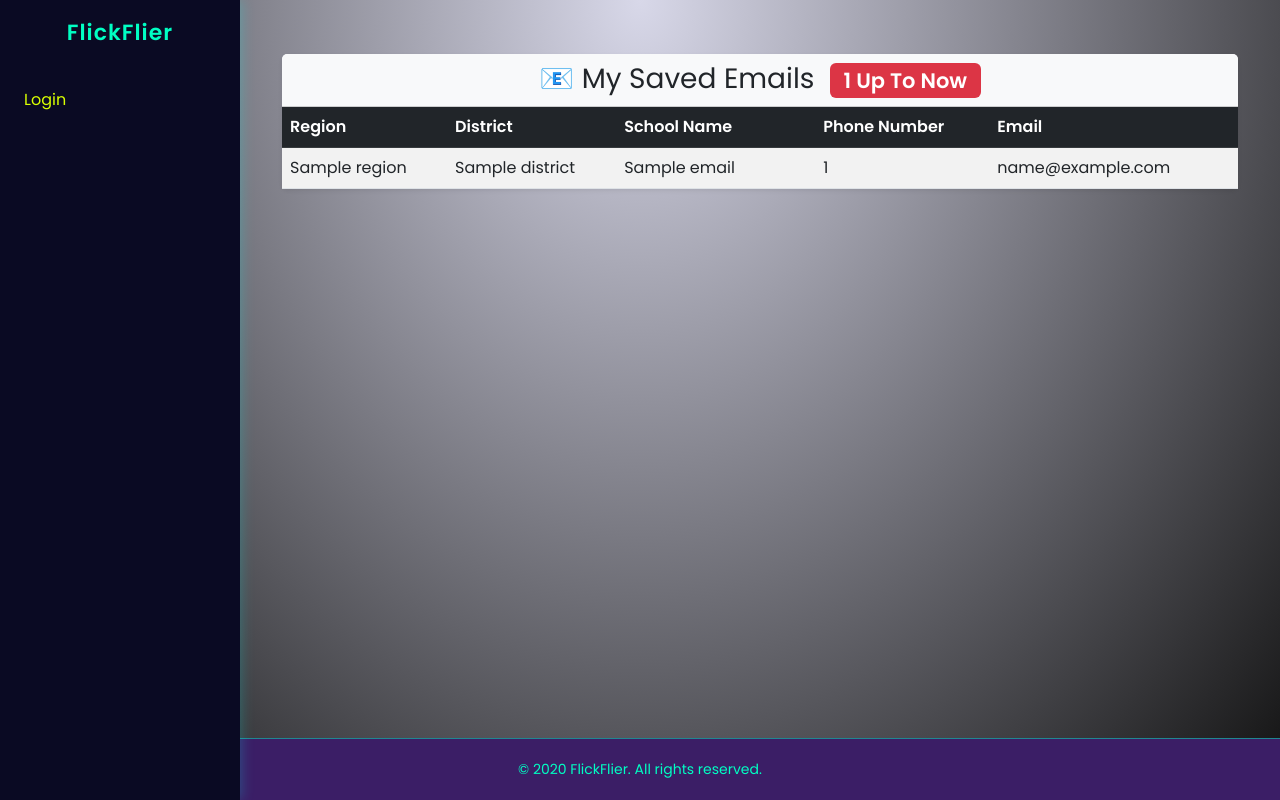
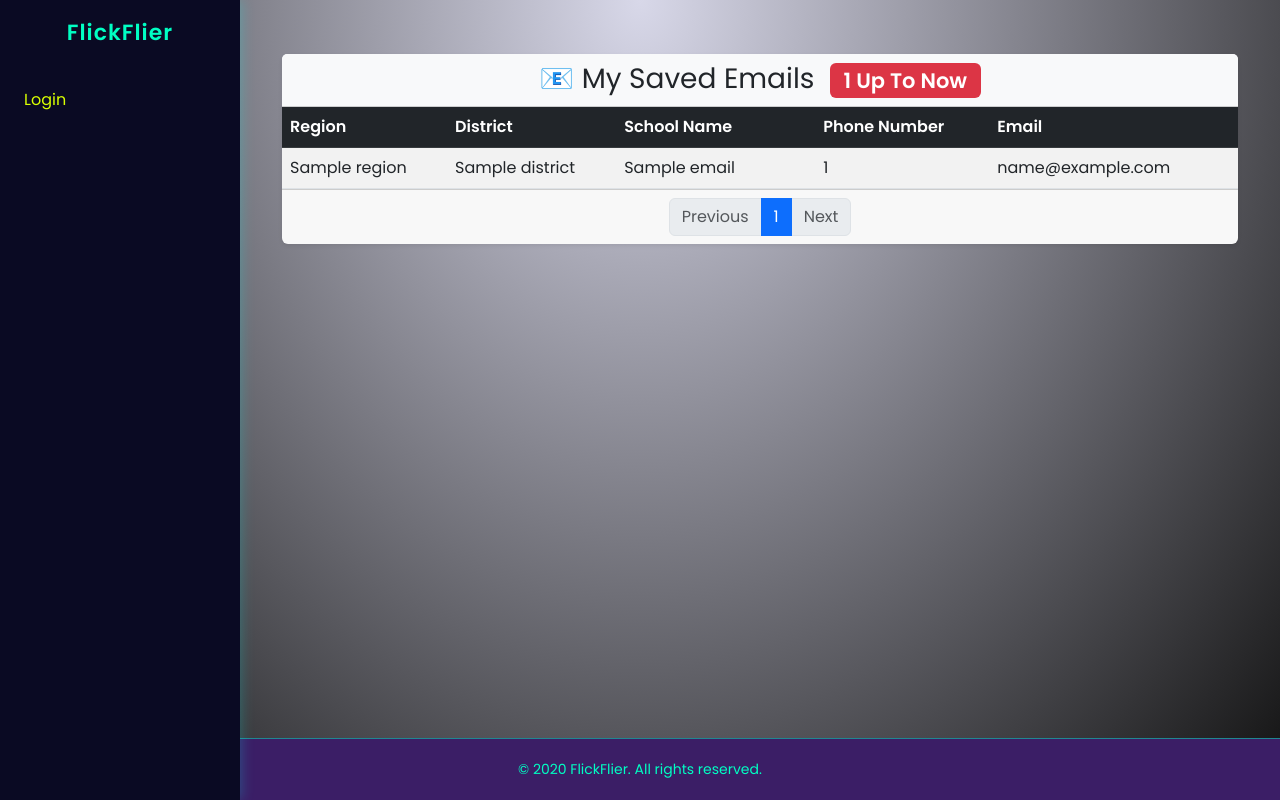
Before and after one commit to Barackwilliam/Email, a Django app: template templates/all_emails.html in a window 1280 px wide. Run offline with Django 3.2, Linux system fonts and the light colour scheme; the template is opened without the code that fills it: most values are stand-ins (such as "Sample title", 1, 10 or a date in 2020).

Commit message:
last commit

```diff
--- a/templates/all_emails.html
+++ b/templates/all_emails.html
@@ -6,11 +6,10 @@
 <div class="container py-4">
     <div class="card shadow-sm border-0">
         <div class="card-header bg-light text-center">
-            <h3 class="mb-0">📧 My Saved Emails     <span class="badge bg-danger ms-2 text-white">{{ total_user_emails }} Up To Now</span>
+            <h3 class="mb-0">📧 My Saved Emails
+                <span class="badge bg-danger ms-2 text-white">{{ total_user_emails }} Up To Now</span>
             </h3>
         </div>
-
-
 
         {% if messages %}
             {% for message in messages %}
@@ -28,31 +27,26 @@
             }
         </style>
 
-
-
         <div class="card-body p-0">
             <div class="table-responsive">
                 <table class="table table-striped table-hover align-middle mb-0">
                     <thead class="table-dark text-white">
                         <tr>
-                            <!-- <th style="min-width: 120px;">User</th> -->
                             <th style="min-width: 100px;">Region</th>
                             <th style="min-width: 100px;">District</th>
                             <th style="min-width: 160px;">School Name</th>
                             <th style="min-width: 140px; white-space: nowrap;">Phone Number</th>
                             <th style="min-width: 200px; word-break: break-all;">Email</th>
-
                         </tr>
                     </thead>
                     <tbody>
-                        {% for email in user_emails %}
+                        {% for email in page_obj %}
                             <tr>
                                 <td>{{ email.region }}</td>
                                 <td>{{ email.district }}</td>
                                 <td>{{ email.school_name }}</td>
                                 <td style="white-space: nowrap;">{{ email.phone_number }}</td>
                                 <td style="word-break: break-all;">{{ email.email }}</td>
-
                             </tr>
                         {% empty %}
                             <tr>
@@ -63,6 +57,40 @@
                 </table>
             </div>
         </div>
+
+        <div class="card-footer text-center">
+            <nav>
+                <ul class="pagination justify-content-center mb-0">
+                    {% if page_obj.has_previous %}
+                        <li class="page-item">
+                            <a class="page-link" href="?page={{ page_obj.previous_page_number }}">Previous</a>
+                        </li>
+                    {% else %}
+                        <li class="page-item disabled">
+                            <span class="page-link">Previous</span>
+                        </li>
+                    {% endif %}
+
+                    {% for num in page_obj.paginator.page_range %}
+                        {% if page_obj.number == num %}
+                            <li class="page-item active"><span class="page-link">{{ num }}</span></li>
+                        {% elif num > page_obj.number|add:'-3' and num < page_obj.number|add:'3' %}
+                            <li class="page-item"><a class="page-link" href="?page={{ num }}">{{ num }}</a></li>
+                        {% endif %}
+                    {% endfor %}
+
+                    {% if page_obj.has_next %}
+                        <li class="page-item">
+                            <a class="page-link" href="?page={{ page_obj.next_page_number }}">Next</a>
+                        </li>
+                    {% else %}
+                        <li class="page-item disabled">
+                            <span class="page-link">Next</span>
+                        </li>
+                    {% endif %}
+                </ul>
+            </nav>
+        </div>
     </div>
 </div>
 {% endblock %}
```
Also changed, not shown: Email_app/views.py (+12 -89 lines). Lines whose indentation alone changed are shown as unchanged.
